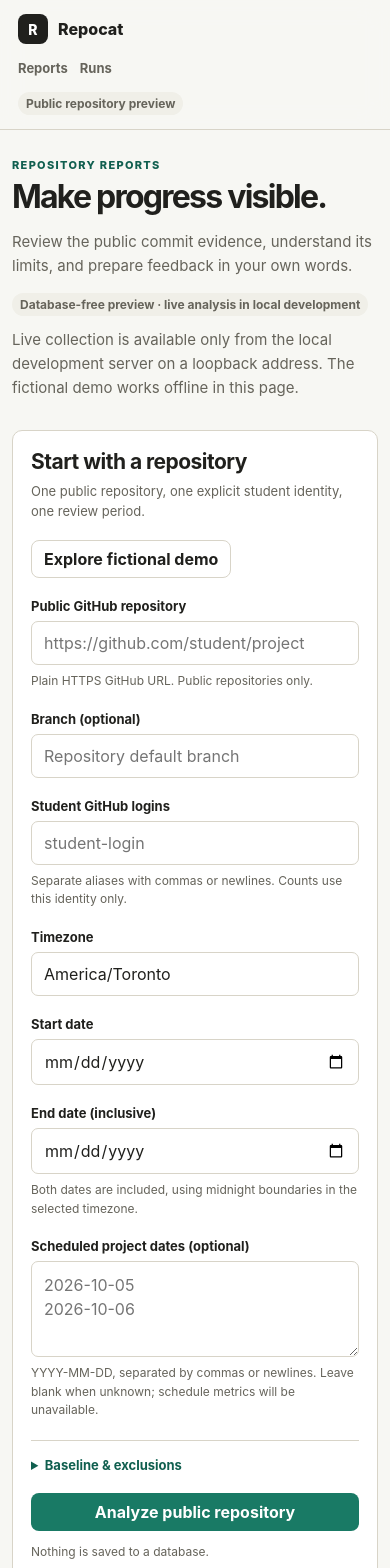
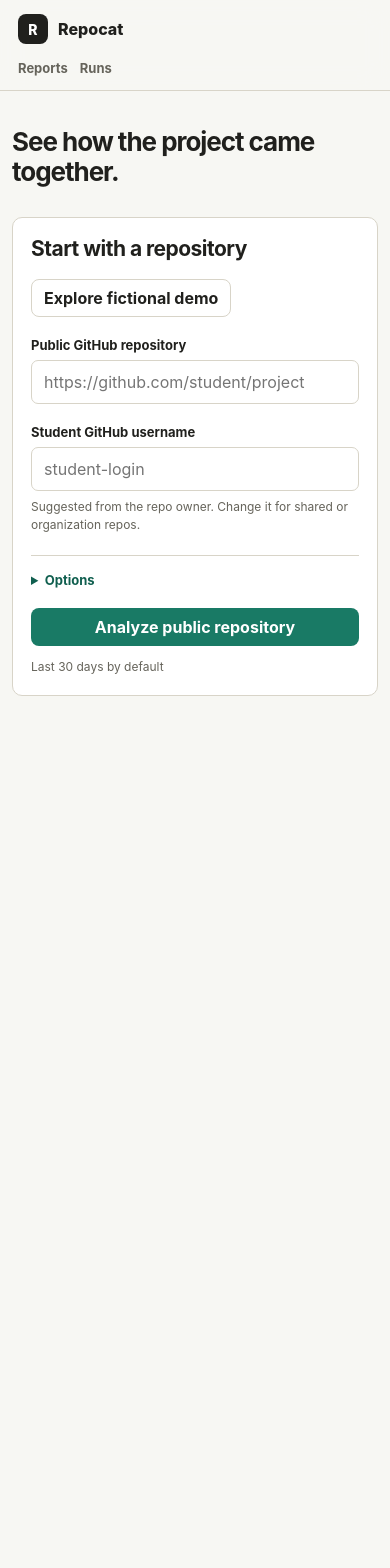
Before and after one commit to codepetca/repolight, a Next.js app: page /reports in a window 390 px wide. Shown: the top 1568 px of the page. After the commit the page ends 844 px from the top, so only its background shows below. Built offline with nearby package versions, Linux system fonts and the light colour scheme.

Commit message:
Simplify report setup with local defaults and owner suggestion

```diff
--- a/src/app/reports/page.tsx
+++ b/src/app/reports/page.tsx
@@ -8,7 +8,6 @@ export default function ReportsPage() {
     <header className="topbar">
       <Link href="/" className="brand"><span className="brand-mark">R</span><span>Repocat</span></Link>
       <nav className="nav-links" aria-label="Primary"><Link href="/reports" aria-current="page">Reports</Link><Link href="/">Runs</Link></nav>
-      <span className="badge">Public repository preview</span>
     </header>
     <PublicReportWorkspace />
   </div>
--- a/src/components/PublicReportWorkspace.module.css
+++ b/src/components/PublicReportWorkspace.module.css
@@ -1,8 +1,6 @@
 .workspace { width: min(1180px, calc(100% - 40px)); margin: 0 auto; padding: 44px 0 64px; }
 .intro { max-width: 760px; margin-bottom: 30px; }
-.intro h1 { margin: 8px 0 14px; font-size: clamp(32px, 4.7vw, 52px); letter-spacing: -.055em; line-height: 1.08; }
-.intro > p:not(.eyebrow) { font-size: 17px; line-height: 1.6; color: var(--muted); max-width: 610px; }
-.intro > p.modeNotice { font-size: 12px; line-height: 1.6; margin-top: 12px; }
+.intro h1 { margin: 8px 0 14px; font-size: clamp(26px, 3.2vw, 38px); letter-spacing: -.04em; line-height: 1.15; }
 .eyebrow { margin: 0 0 8px; color: var(--accent-strong); font-size: 11px; letter-spacing: .12em; font-weight: 760; text-transform: uppercase; }
 .panel { padding: 24px; border: 1px solid var(--border); background: var(--surface); border-radius: 14px; min-width: 0; }
 .sectionHead { display: flex; justify-content: space-between; align-items: flex-start; gap: 18px; margin-bottom: 20px; }
--- a/src/components/PublicReportWorkspace.tsx
+++ b/src/components/PublicReportWorkspace.tsx
@@ -1,11 +1,12 @@
 'use client'
 
-import { useEffect, useRef, useState, type FormEvent } from 'react'
+import { useEffect, useRef, useState, type ChangeEventHandler, type FormEvent } from 'react'
 import { skyHopInput } from '../../fixtures/reports/sky-hop'
 import { buildRepositoryReport } from '@/lib/report/build'
 import type { RepositoryReport } from '@/lib/report/contract'
 import { periodFromDates, publicReportRequestSchema, type PublicAnalysisResult } from '@/lib/report/public'
 import { buildRuleFeedback } from '@/lib/report/rules'
+import { formatDayInZone } from '@/lib/engine/time'
 import styles from './PublicReportWorkspace.module.css'
 
 const list = (value: string) => value.split(/[,\n]/).map(item => item.trim()).filter(Boolean)
@@ -21,6 +22,20 @@ export function PublicReportWorkspace() {
   const [actionStatus, setActionStatus] = useState('')
   const [view, setView] = useState<'summary' | 'evidence'>('summary')
   const [configurationOpen, setConfigurationOpen] = useState(true)
+  const [studentLogin, setStudentLogin] = useState('')
+  const [loginEdited, setLoginEdited] = useState(false)
+  const [dates, setDates] = useState({startDate:'',endDate:'',timezone:'America/Toronto'})
+  useEffect(() => {
+    let timezone = 'America/Toronto'
+    try {
+      const current = Intl.DateTimeFormat().resolvedOptions().timeZone
+      if (current) { new Intl.DateTimeFormat('en', {timeZone:current}); timezone = current }
+    } catch { /* Toronto is the fallback, including daylight saving changes. */ }
+    const endDate = formatDayInZone(new Date().toISOString(),timezone)
+    const first = new Date(`${endDate}T12:00:00Z`)
+    first.setUTCDate(first.getUTCDate() - 29)
+    setDates({timezone,startDate:first.toISOString().slice(0,10),endDate})
+  }, [])
   const resultHeading = useRef<HTMLHeadingElement>(null)
   const configurationHeading = useRef<HTMLHeadingElement>(null)
   useEffect(() => { if (result) resultHeading.current?.focus() }, [result, view])
@@ -44,7 +59,7 @@ export function PublicReportWorkspace() {
     const field = (name: string) => String(form.get(name) || '').trim()
     try {
       const request = publicReportRequestSchema.parse({
-        repositoryUrl: field('repositoryUrl'), ...(field('branch') ? { branch: field('branch') } : {}),
+        repositoryUrl: field('repositoryUrl'), branch: field('branch') || 'main',
         githubLogins: list(field('githubLogins')), commitEmails: list(field('commitEmails')),
         period: periodFromDates(field('startDate'), field('endDate'), field('timezone')),
         scheduledProjectDates: field('scheduledProjectDates') ? list(field('scheduledProjectDates')) : null,
@@ -86,27 +101,29 @@ export function PublicReportWorkspace() {
 
   return <main className={styles.workspace}>
     <div className={styles.intro} hidden={Boolean(result)}>
-      <p className={styles.eyebrow}>REPOSITORY REPORTS</p>
-      <h1>Make progress visible.</h1>
-      <p>Review the public commit evidence, understand its limits, and prepare feedback in your own words.</p>
-      <span className="badge">Database-free preview · live analysis in local development</span>
-      <p className={styles.modeNotice}>Live collection is available only from the local development server on a loopback address. The fictional demo works offline in this page.</p>
+      <h1>See how the project came together.</h1>
     </div>
     <section className={styles.panel} aria-labelledby="configure-heading" hidden={Boolean(result) && !configurationOpen}>
-      <div className={styles.sectionHead}><div><h2 id="configure-heading" ref={configurationHeading} tabIndex={-1}>Start with a repository</h2><p>One public repository, one explicit student identity, one review period.</p></div>
+      <div className={styles.sectionHead}><div><h2 id="configure-heading" ref={configurationHeading} tabIndex={-1}>Start with a repository</h2></div>
         <button className="button secondary" type="button" onClick={demo} disabled={loading}>Explore fictional demo</button></div>
       <form onSubmit={analyze}>
         <fieldset disabled={loading} className={styles.fieldset}>
           <div className={styles.formGrid}>
-            <Field label="Public GitHub repository" name="repositoryUrl" required placeholder="https://github.com/student/project" type="url" hint="Plain HTTPS GitHub URL. Public repositories only." />
-            <Field label="Branch (optional)" name="branch" placeholder="Repository default branch" />
-            <Field label="Student GitHub logins" name="githubLogins" required placeholder="student-login" hint="Separate aliases with commas or newlines. Counts use this identity only." />
-            <Field label="Timezone" name="timezone" required defaultValue="America/Toronto" />
-            <Field label="Start date" name="startDate" required type="date" />
-            <Field label="End date (inclusive)" name="endDate" required type="date" hint="Both dates are included, using midnight boundaries in the selected timezone." />
+            <Field label="Public GitHub repository" name="repositoryUrl" required placeholder="https://github.com/student/project" type="url" onChange={event => {
+              if (!loginEdited) setStudentLogin(event.target.value.trim().match(/^https:\/\/github\.com\/([A-Za-z0-9_.-]+)\/[A-Za-z0-9_.-]+\/?$/)?.[1] || '')
+            }} />
+            <Field label="Student GitHub username" name="githubLogins" required placeholder="student-login" value={studentLogin} onChange={event => {setStudentLogin(event.target.value);setLoginEdited(Boolean(event.target.value))}} hint="Suggested from the repo owner. Change it for shared or organization repos." />
           </div>
-          <Field label="Scheduled project dates (optional)" name="scheduledProjectDates" multiline placeholder={'2026-10-05\n2026-10-06'} hint="YYYY-MM-DD, separated by commas or newlines. Leave blank when unknown; schedule metrics will be unavailable." />
-          <details className={styles.advanced}><summary>Baseline & exclusions</summary>
+          <details className={styles.advanced}><summary>Options</summary>
+            <p className={styles.muted}>Last 30 days by default. Dates select commits to review; they do not schedule a task.</p>
+            <div className={styles.formGrid}>
+              <Field label="Branch" name="branch" defaultValue="main" />
+              <Field label="Timezone" name="timezone" required value={dates.timezone} onChange={event => setDates({...dates,timezone:event.target.value})} />
+              <Field label="Start date" name="startDate" required type="date" value={dates.startDate} onChange={event => setDates({...dates,startDate:event.target.value})} />
+              <Field label="End date (inclusive)" name="endDate" required type="date" value={dates.endDate} onChange={event => setDates({...dates,endDate:event.target.value})} />
+            </div>
+            <Field label="Scheduled project dates (optional)" name="scheduledProjectDates" multiline placeholder={'2026-10-05\n2026-10-06'} hint="YYYY-MM-DD, separated by commas or newlines. Leave blank when unknown." />
+            <h3>Starter history & exclusions</h3>
             <p>Review inherited starter history before attributing it to a student. Explicit exclusions are preserved in the report.</p>
             <label className={styles.checkbox}><input type="checkbox" name="baselineReviewed" /> <span>I reviewed the starter history and supplied the necessary exclusions.</span></label>
             <p className={styles.muted}>This confirmation records your review; Repocat does not compare a starter repository automatically. Without it, counts are marked partial.</p>
@@ -118,7 +135,7 @@ export function PublicReportWorkspace() {
             </div>
             <p className={styles.muted}>Separate entries with commas or newlines. Editing a supplied file is included unless explicitly excluded.</p>
           </details>
-          <div className={styles.actions}><button className="button" type="submit">{loading ? 'Collecting public evidence…' : 'Analyze public repository'}</button><span className={styles.muted}>Nothing is saved to a database.</span></div>
+          <div className={styles.actions}><button className="button" type="submit">{loading ? 'Analyzing…' : 'Analyze public repository'}</button><span className={styles.muted}>Last 30 days by default</span></div>
         </fieldset>
       </form>
       {loading && <p role="status">Pinning the branch snapshot and collecting evidence. This may take a moment.</p>}
@@ -162,7 +179,7 @@ export function PublicReportWorkspace() {
       </section>
       <button type="button" className="button secondary" onClick={() => setView('summary')}>Return to summary & feedback</button>
       </>}
-    </div> : <section className={styles.empty} aria-label="Report preview"><span className={styles.emptyIcon}>R</span><h2>Evidence first. Feedback second.</h2><p>Analyze a public repository or explore the fictional Sky Hop example to see the timeline, file activity and a reviewable feedback draft.</p></section>}
+    </div> : null}
   </main>
 }
 
@@ -208,7 +225,7 @@ function SummaryLimitations({result}: {result: DisplayResult}) {
   </section>
 }
 
-function Field({ label, name, hint, multiline, ...props }: { label: string; name: string; hint?: string; multiline?: boolean; required?: boolean; type?: string; placeholder?: string; defaultValue?: string }) {
+function Field({ label, name, hint, multiline, ...props }: { label: string; name: string; hint?: string; multiline?: boolean; required?: boolean; type?: string; placeholder?: string; defaultValue?: string; value?: string; onChange?: ChangeEventHandler<HTMLInputElement | HTMLTextAreaElement> }) {
   return <div className={styles.field}><label htmlFor={name}>{label}</label>{multiline ? <textarea id={name} name={name} rows={3} aria-describedby={hint ? `${name}-hint` : undefined} {...props} /> : <input id={name} name={name} aria-describedby={hint ? `${name}-hint` : undefined} {...props} />}{hint && <small id={`${name}-hint`}>{hint}</small>}</div>
 }
 
```
Also changed, not shown: .ai/CURRENT.md, 2 other files (tests, documents, lock files or other folders).
